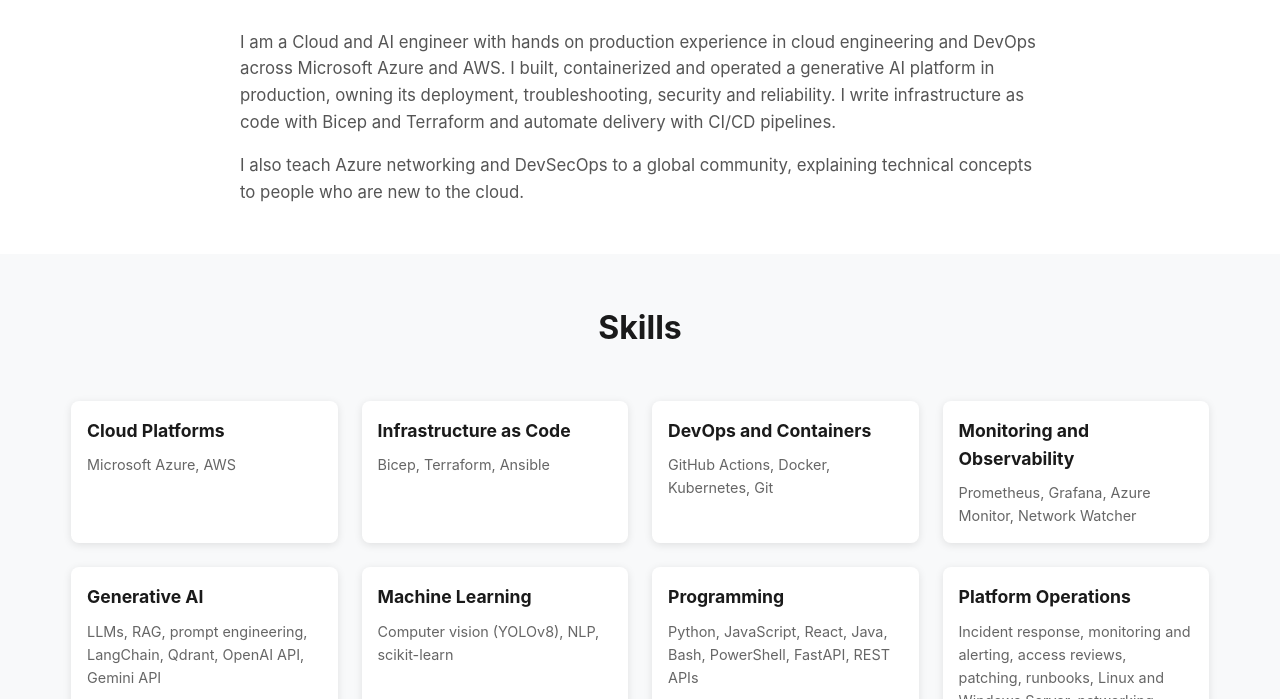
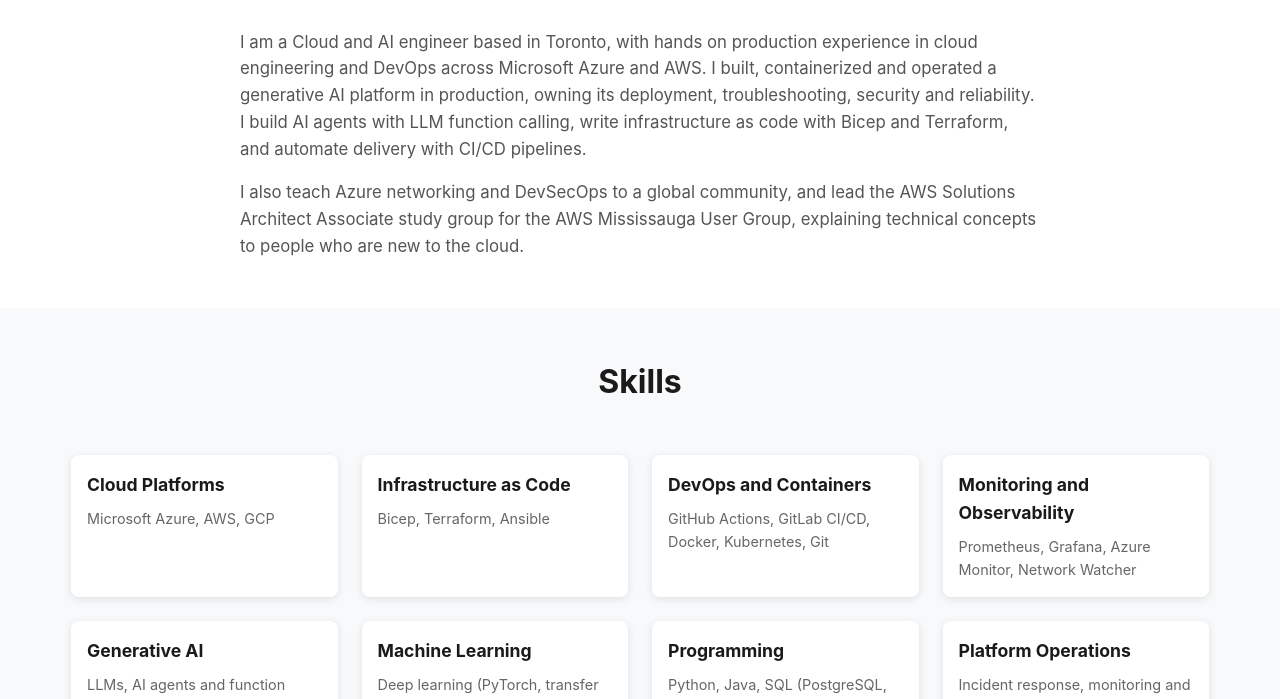
Before and after one commit to Aakash192/portfolio, a plain HTML site: page index.html in a window 1280 px wide. Shown: the part 481-1180 px from the top of the page. Drawn offline with Linux system fonts and the light colour scheme.

Commit message:
Update site: Toronto location, study group role, skills synced with resume
Co-Authored-By: Claude Opus 5.5 <noreply@anthropic.com>
Claude-Session: https://claude.ai/code/session_01NG9DbWhyxEUaCaodkE33tL

```diff
--- a/index.html
+++ b/index.html
@@ -46,8 +46,8 @@
         <div class="container">
             <h2>About Me</h2>
             <div class="about-content">
-                <p>I am a Cloud and AI engineer with hands on production experience in cloud engineering and DevOps across Microsoft Azure and AWS. I built, containerized and operated a generative AI platform in production, owning its deployment, troubleshooting, security and reliability. I write infrastructure as code with Bicep and Terraform and automate delivery with CI/CD pipelines.</p>
-                <p>I also teach Azure networking and DevSecOps to a global community, explaining technical concepts to people who are new to the cloud.</p>
+                <p>I am a Cloud and AI engineer based in Toronto, with hands on production experience in cloud engineering and DevOps across Microsoft Azure and AWS. I built, containerized and operated a generative AI platform in production, owning its deployment, troubleshooting, security and reliability. I build AI agents with LLM function calling, write infrastructure as code with Bicep and Terraform, and automate delivery with CI/CD pipelines.</p>
+                <p>I also teach Azure networking and DevSecOps to a global community, and lead the AWS Solutions Architect Associate study group for the AWS Mississauga User Group, explaining technical concepts to people who are new to the cloud.</p>
             </div>
         </div>
     </section>
@@ -58,7 +58,7 @@
             <div class="skills-grid">
                 <div class="skill-category">
                     <h3>Cloud Platforms</h3>
-                    <p>Microsoft Azure, AWS</p>
+                    <p>Microsoft Azure, AWS, GCP</p>
                 </div>
                 <div class="skill-category">
                     <h3>Infrastructure as Code</h3>
@@ -66,7 +66,7 @@
                 </div>
                 <div class="skill-category">
                     <h3>DevOps and Containers</h3>
-                    <p>GitHub Actions, Docker, Kubernetes, Git</p>
+                    <p>GitHub Actions, GitLab CI/CD, Docker, Kubernetes, Git</p>
                 </div>
                 <div class="skill-category">
                     <h3>Monitoring and Observability</h3>
@@ -74,15 +74,15 @@
                 </div>
                 <div class="skill-category">
                     <h3>Generative AI</h3>
-                    <p>LLMs, RAG, prompt engineering, LangChain, Qdrant, OpenAI API, Gemini API</p>
+                    <p>LLMs, AI agents and function calling, RAG, prompt engineering, LangChain, Qdrant, OpenAI API, Gemini API</p>
                 </div>
                 <div class="skill-category">
                     <h3>Machine Learning</h3>
-                    <p>Computer vision (YOLOv8), NLP, scikit-learn</p>
+                    <p>Deep learning (PyTorch, transfer learning), computer vision (YOLOv8, OCR), NLP, scikit-learn</p>
                 </div>
                 <div class="skill-category">
                     <h3>Programming</h3>
-                    <p>Python, JavaScript, React, Java, Bash, PowerShell, FastAPI, REST APIs</p>
+                    <p>Python, Java, SQL (PostgreSQL, MySQL, Oracle DB), JavaScript, React, Bash, PowerShell, FastAPI, Flask, REST APIs</p>
                 </div>
                 <div class="skill-category">
                     <h3>Platform Operations</h3>
@@ -117,6 +117,15 @@
                         <li>Wrote documentation and user guides for a nine part Azure networking curriculum (VNet, NSG, NAT gateway, peering, private DNS, load balancer, Network Watcher, Entra ID), each with an intentional failure to troubleshoot, verification and cleanup.</li>
                     </ul>
                     <div class="technologies"><span class="tech-tag">Azure</span><span class="tech-tag">DevSecOps</span><span class="tech-tag">MLOps</span><span class="tech-tag">Technical writing</span></div>
+                </div>
+                <div class="experience-item">
+                    <h3>Study Group Lead, AWS Solutions Architect Associate</h3>
+                    <p class="organization">AWS Mississauga User Group</p>
+                    <p class="date">Nov 2026 - Present</p>
+                    <ul class="achievements">
+                        <li>Teach AWS Solutions Architect Associate topics in live online sessions, paired with hands on AWS build projects.</li>
+                    </ul>
+                    <div class="technologies"><span class="tech-tag">AWS</span><span class="tech-tag">Teaching</span></div>
                 </div>
             </div>
         </div>
@@ -225,7 +234,7 @@
     <footer>
         <div class="container">
             <p>© <span id="currentYear"></span> Aakash Suryavanshi. All rights reserved.</p>
-            <p>Canada | <a href="mailto:aakash.suryavanshi2001@gmail.com">aakash.suryavanshi2001@gmail.com</a> | +1 437 421 4775</p>
+            <p>Toronto, ON, Canada | <a href="mailto:aakash.suryavanshi2001@gmail.com">aakash.suryavanshi2001@gmail.com</a> | +1 437 421 4775</p>
         </div>
     </footer>
 
```
